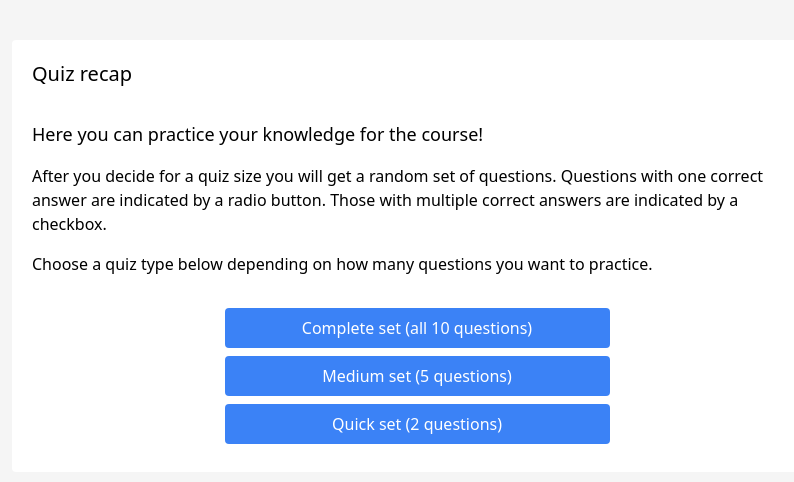
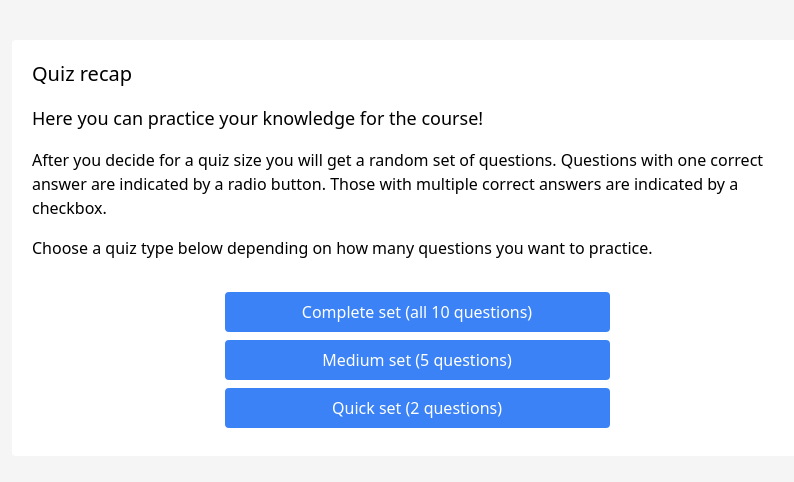
Before and after one commit to openHPI/quiz-recap, a React (Vite) app: page / in a window 1280 px wide. Shown: the top 482 px of the page, without its empty margins (223-1017 px from the left). Built offline with nearby package versions, Linux system fonts and the light colour scheme.

Commit message:
Cosmetics

```diff
--- a/src/App.tsx
+++ b/src/App.tsx
@@ -37,7 +37,7 @@ function App({ data }: { data: Data }) {
     >
       <div className="quiz-recap">
         <div className="qr-rounded qr-bg-white qr-p-5">
-          <h2 className="qr-pb-8 qr-text-xl">Quiz recap</h2>
+          <h2 className="qr-pb-4 qr-text-xl">Quiz recap</h2>
           {quizStarted ? (
             <Quiz questions={questions} />
           ) : (
```
